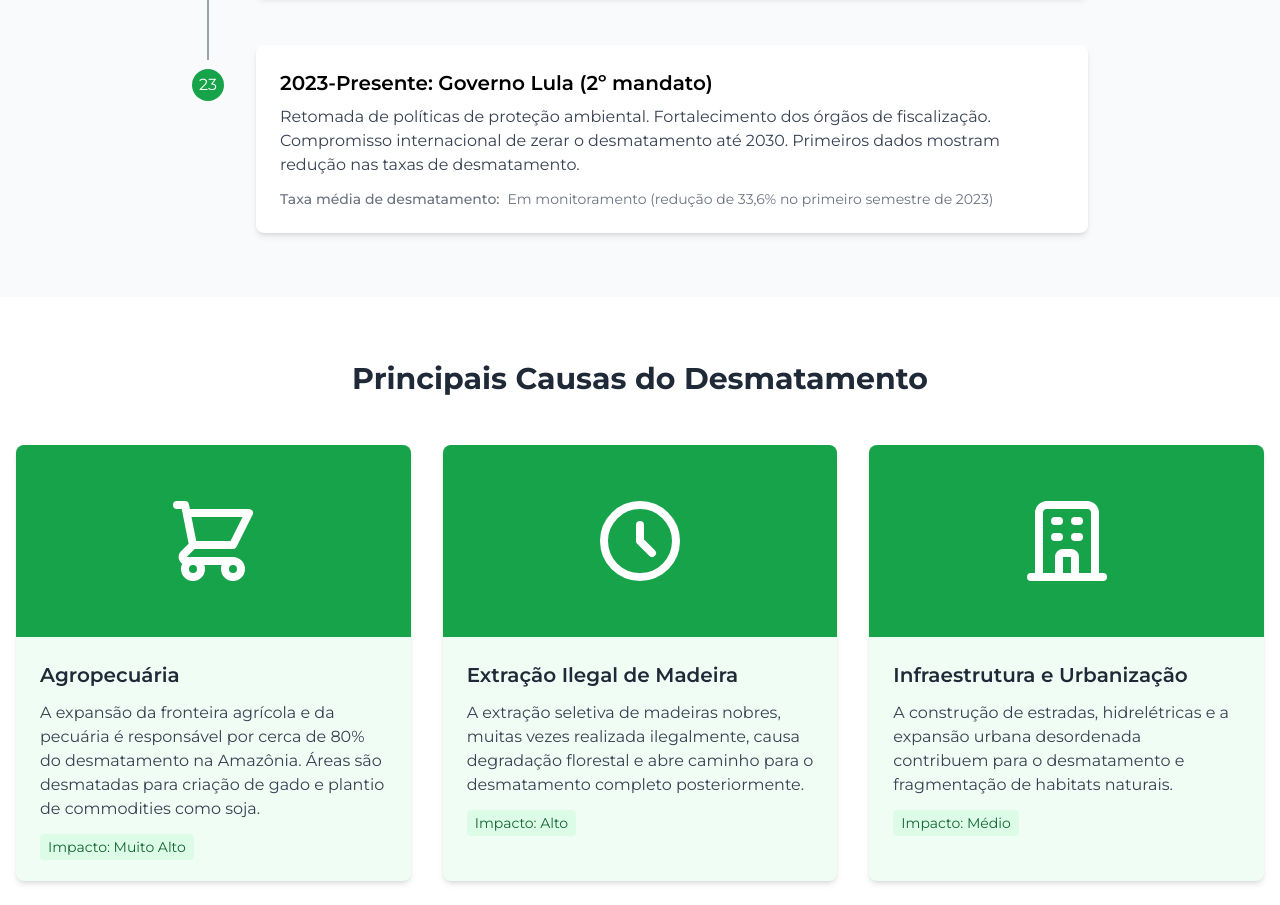
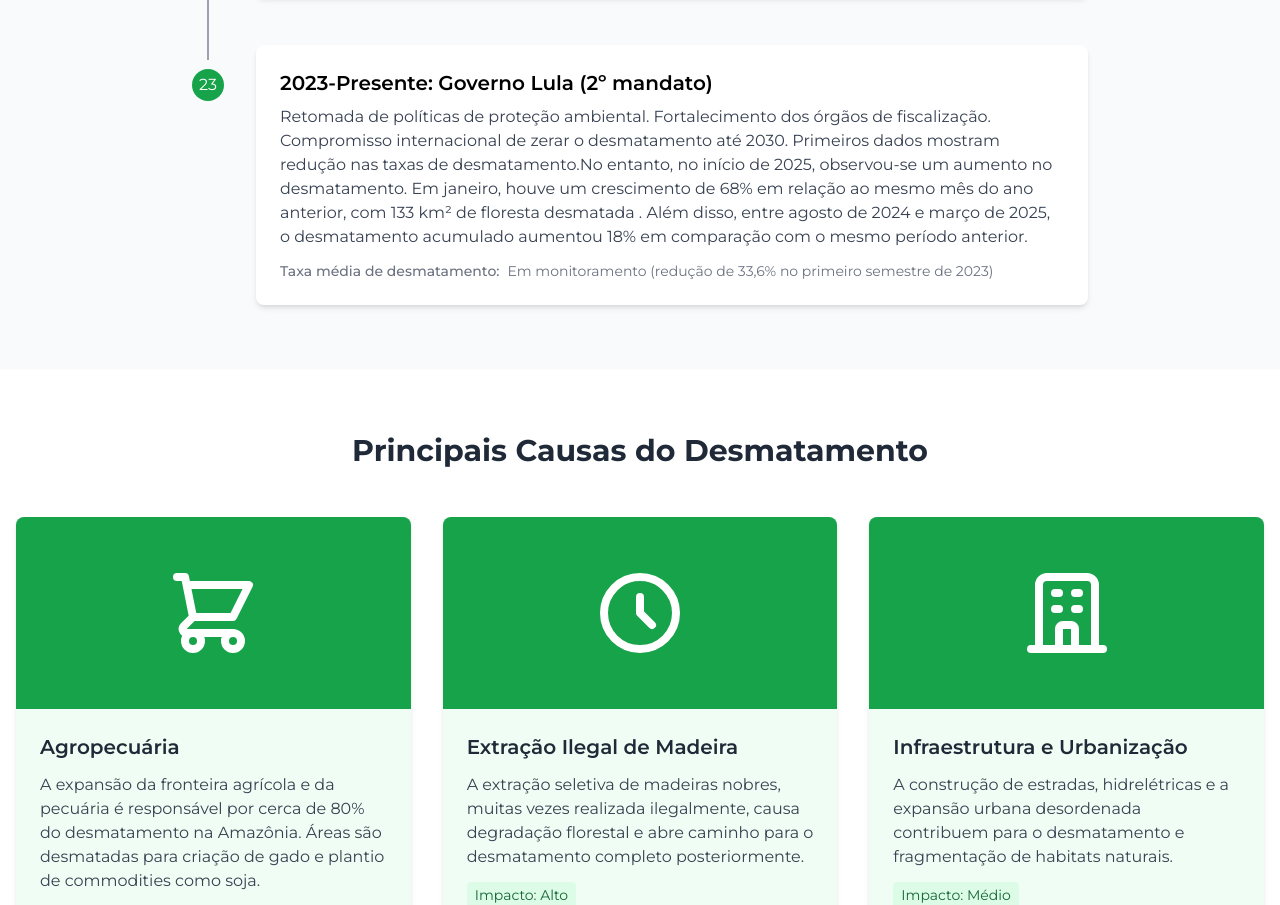
Before and after one commit to Juanzev/savethetreeF, a plain HTML site: page DesmatamentoH.html in a window 1280 px wide. Shown: the part 2971-3876 px from the top of the page. Drawn offline with nearby package versions, Linux system fonts and the light colour scheme.

Commit message:
Update DesmatamentoH.html

```diff
--- a/DesmatamentoH.html
+++ b/DesmatamentoH.html
@@ -297,7 +297,7 @@
                         </div>
                         <div class="bg-white p-6 rounded-lg shadow-md">
                             <h3 class="text-xl font-semibold mb-2">2023-Presente: Governo Lula (2º mandato)</h3>
-                            <p class="text-gray-700 mb-3">Retomada de políticas de proteção ambiental. Fortalecimento dos órgãos de fiscalização. Compromisso internacional de zerar o desmatamento até 2030. Primeiros dados mostram redução nas taxas de desmatamento.</p>
+                            <p class="text-gray-700 mb-3">Retomada de políticas de proteção ambiental. Fortalecimento dos órgãos de fiscalização. Compromisso internacional de zerar o desmatamento até 2030. Primeiros dados mostram redução nas taxas de desmatamento.No entanto, no início de 2025, observou-se um aumento no desmatamento. Em janeiro, houve um crescimento de 68% em relação ao mesmo mês do ano anterior, com 133 km² de floresta desmatada . Além disso, entre agosto de 2024 e março de 2025, o desmatamento acumulado aumentou 18% em comparação com o mesmo período anterior.</p>
                             <div class="flex items-center text-sm text-gray-500">
                                 <span class="font-medium">Taxa média de desmatamento:</span>
                                 <span class="ml-2">Em monitoramento (redução de 33,6% no primeiro semestre de 2023)</span>
```
